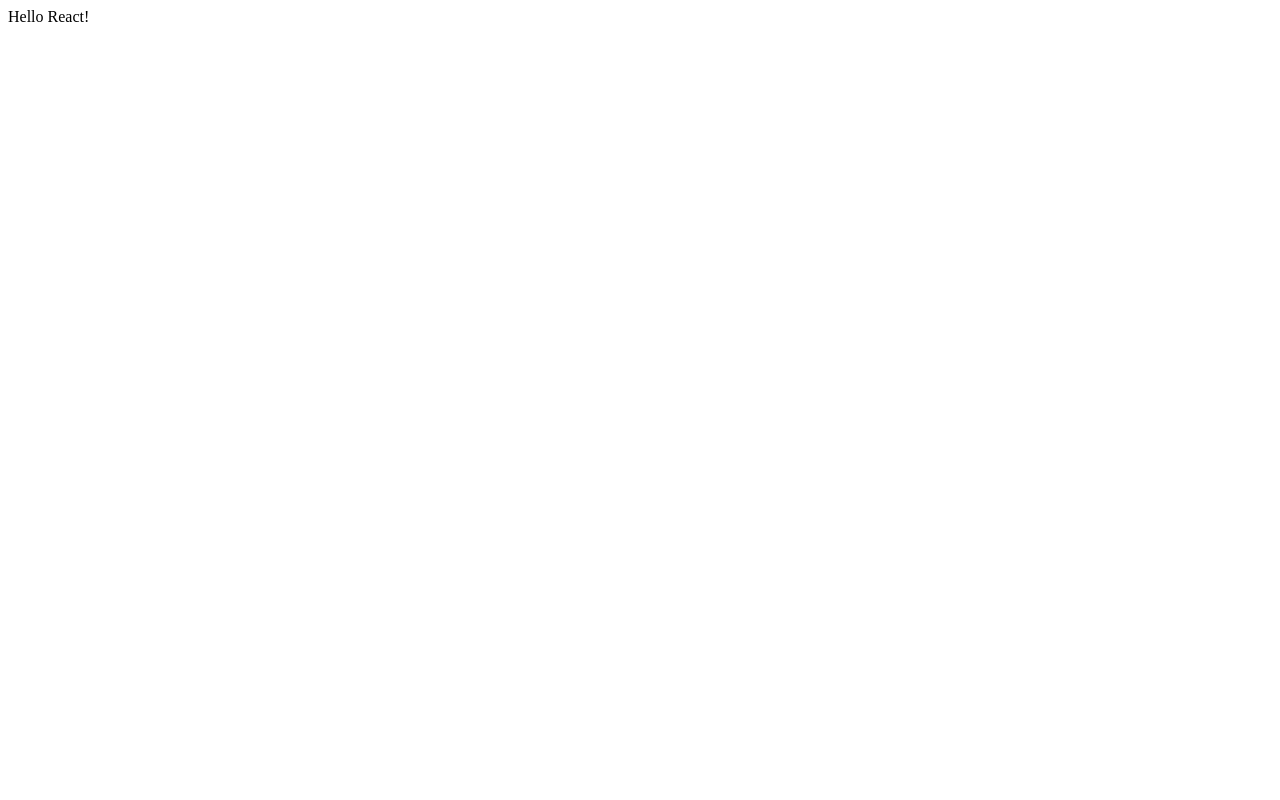
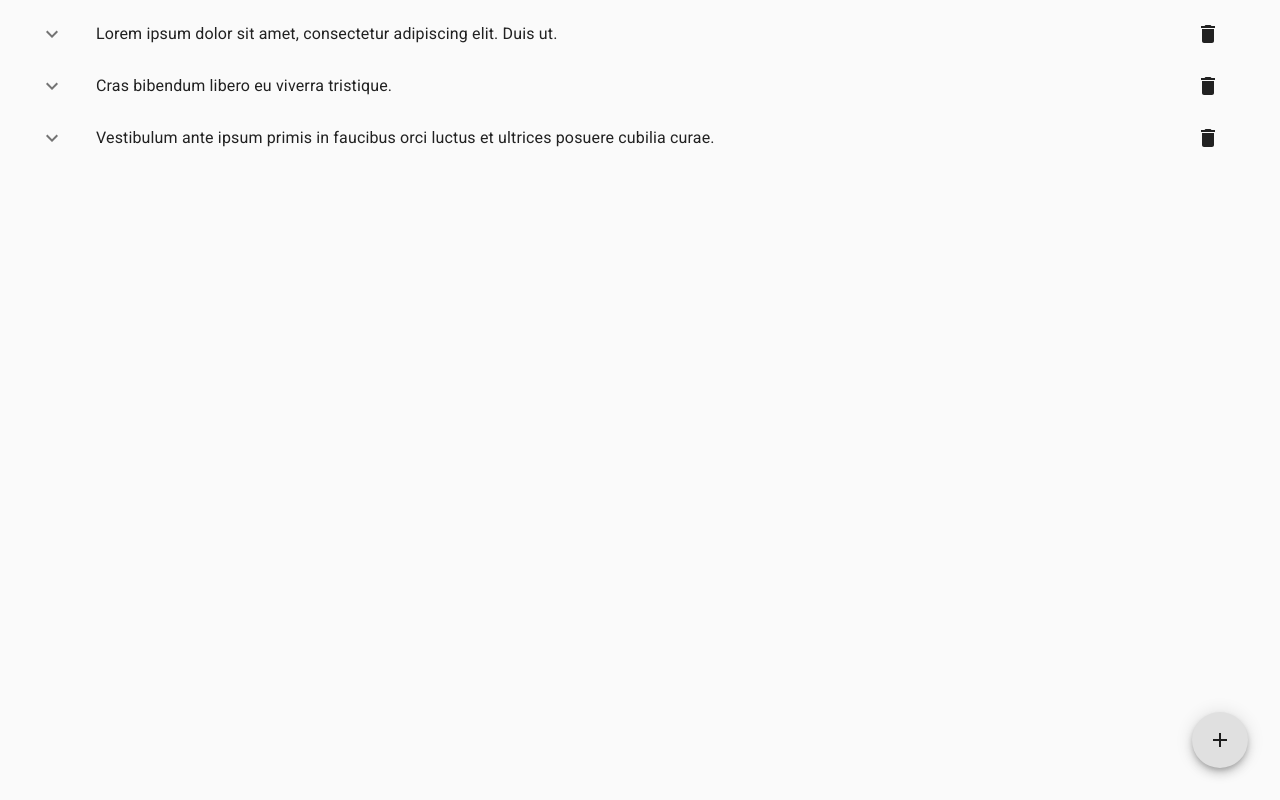
Before and after one commit to cnmnzhang/quicknote-app, a React (Create React App) app: page / in a window 1280 px wide. Built offline with nearby package versions, Linux system fonts and the light colour scheme.

Commit message:
worked on notes part

```diff
--- a/package.json
+++ b/package.json
@@ -3,6 +3,8 @@
   "version": "0.1.0",
   "private": true,
   "dependencies": {
+    "@material-ui/core": "^4.12.3",
+    "@material-ui/icons": "^4.11.2",
     "@testing-library/jest-dom": "^5.16.2",
     "@testing-library/react": "^12.1.2",
     "@testing-library/user-event": "^13.5.0",
--- a/public/index.html
+++ b/public/index.html
@@ -3,7 +3,9 @@
   <head>
     <meta charset="utf-8" />
     <meta name="viewport" content="width=device-width, initial-scale=1" />
-    <title>React App</title>
+    <title>QuickNote App</title>
+    <link rel="stylesheet" href="https://fonts.googleapis.com/css?family=Roboto:300,400,500,700&display=swap" />
+    <link rel="stylesheet" href="https://fonts.googleapis.com/icon?family=Material+Icons" />
   </head>
   <body>
     <div id="root"></div>
--- a/src/App.js
+++ b/src/App.js
@@ -1,5 +1,63 @@
-function App() {
-  return <div>Hello React!</div>;
+import React, { Component } from "react";
+import { Container, List, Fab, withStyles } from "@material-ui/core";
+import { Add } from "@material-ui/icons";
+import Note from "./components/Note";
+
+const styles = {
+  fab: {
+    position: 'absolute',
+    bottom: "2rem",
+    right: "2rem",
+  }
 }
 
-export default App;
+class App extends Component {
+  constructor(props) {
+    super(props);
+    this.state =  {
+      notes: [
+        {
+          id: "5c83c052-60da-425f-a302-9d4735a9d6ae",
+          title: "Lorem ipsum dolor sit amet, consectetur adipiscing elit. Duis ut.",
+          text: "In orci urna, feugiat sed est id, sodales pharetra nisl. Etiam mollis vehicula imperdiet. In iaculis convallis leo, a pretium erat rutrum in. Ut lacus sem, lobortis id lacinia nec, imperdiet at quam. Etiam ut risus ligula. Mauris ac enim ut purus iaculis lobortis. Donec euismod vel risus ac blandit. Sed in odio enim. Aliquam dolor nibh, luctus a fermentum dignissim, ornare nec enim. Sed posuere in arcu eu ultricies.",
+        },
+        {
+          id: "8fd80679-73ff-4425-ae6d-cffe4463d64f",
+          title: "Cras bibendum libero eu viverra tristique.",
+          text: "Sed et elit id ex lobortis dictum sed vel ex. Mauris id massa interdum, maximus nisl sed, dignissim magna. Donec eu leo varius, malesuada mauris fringilla, porta erat. Nullam consequat auctor tincidunt. Mauris eget lacus ex. Aliquam nibh sem, placerat at nunc at, fringilla auctor dolor. Aliquam eros elit, tempor ut erat eget, interdum porta lacus. Suspendisse in bibendum enim.",
+        },
+        {
+          id: "95747b61-c935-45e9-a156-325307bade96",
+          title: "Vestibulum ante ipsum primis in faucibus orci luctus et ultrices posuere cubilia curae.",
+          text: "Praesent eleifend, lectus non molestie dictum, arcu sapien accumsan eros, sodales dapibus dolor lacus in dolor. Fusce blandit augue condimentum eros luctus ullamcorper. Praesent hendrerit nunc a augue tempor finibus. Morbi ultricies lectus ac risus hendrerit, a aliquam ante tincidunt. Suspendisse viverra iaculis consequat. Nam nec consectetur diam. Cras porta metus in nibh facilisis interdum. Aenean lobortis feugiat enim quis molestie. Suspendisse ultrices bibendum volutpat. Praesent et orci est. Pellentesque ut fringilla nibh. Donec vel pretium nisl. Praesent varius, magna sit amet mollis rutrum, urna lacus rutrum magna, in cursus lectus massa id lorem. Etiam risus enim, fringilla sit amet lectus at, condimentum maximus nulla.",
+        },
+      ],
+    };
+  }
+
+  deleteNote = (note) => {
+    this.setState((state) => {
+      return {
+        notes: state.notes.filter((n) => n.id !== note.id),
+      };
+    });
+  }
+
+  render() {
+    const { notes } = this.state;
+    return (
+      <Container>
+        <List>
+          {notes.map((note, index) => {
+            return <Note note={note} key={index} deleteNote={this.deleteNote} />;
+          })}
+        </List>
+        <Fab aria-label={"Add"} className={this.props.classes.fab}>
+          <Add />
+        </Fab>
+      </Container>
+    )
+  }
+}
+
+export default withStyles(styles)(App);
--- /dev/null
+++ b/src/components/Note.js
@@ -0,0 +1,44 @@
+import React, { Component } from "react";
+import { Collapse, List, ListItem, ListItemText, ListItemIcon, Button } from "@material-ui/core";
+import { ExpandLess, ExpandMore, Delete } from "@material-ui/icons";
+
+class Note extends Component {
+  constructor(props) {
+    super(props);
+    this.state = {
+      open: false,
+    };
+  }
+
+  handleClick = () => {
+    this.setState({ open: !this.state.open });
+  };
+
+  render() {
+    const { note, deleteNote } = this.props;
+    const { open } = this.state;
+
+    return (
+      <>
+        <ListItem>
+        <ListItemIcon onClick={this.handleClick}>
+          { open ? <ExpandLess /> : <ExpandMore />}
+        </ListItemIcon>
+          <ListItemText primary={note.title} />
+          <ListItemIcon>
+            <Button onClick={() => deleteNote(note)}>
+              <Delete />
+            </Button>
+          </ListItemIcon>
+        </ListItem>
+        <Collapse in={open} timeout="auto" unmountOnExit>
+          <List component="div" disablePadding>
+            <ListItemText secondary={note.text} />
+          </List>
+        </Collapse>
+      </>
+    );
+  }
+}
+
+export default Note;
--- /dev/null
+++ b/src/components/Search.js
@@ -0,0 +1,5 @@
+function Search () {
+    return <>Search</>;
+  }
+
+  export default Search;
--- a/src/index.js
+++ b/src/index.js
@@ -1,7 +1,11 @@
 import ReactDOM from "react-dom";
 import App from "./App";
+import {CssBaseline} from "@material-ui/core";
 
 ReactDOM.render(
-  <App />,
+  <>
+    <CssBaseline />
+    <App />
+  </>,
   document.getElementById("root")
 );
--- /dev/null
+++ b/src/pages/AddNote.js
@@ -0,0 +1,5 @@
+function AddNote () {
+    return <>AddNote</>;
+  }
+
+  export default AddNote;
--- /dev/null
+++ b/src/pages/DisplayNotes.js
@@ -0,0 +1,5 @@
+function DisplayNote () {
+    return <>DisplayNote</>;
+  }
+
+  export default DisplayNote;
```
Also changed, not shown: 1 other file (tests, documents, lock files or other folders).
